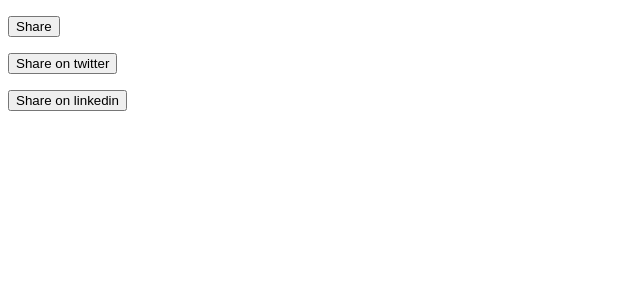
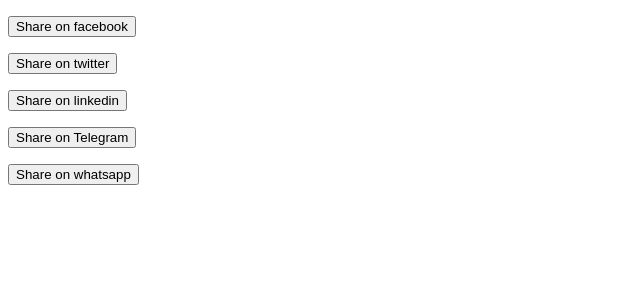
Before and after one commit to mbj36/vue-socialmedia-share, a Vue app: page / in a window 1280 px wide. Shown: the top 300 px of the page, without its empty margins (0-640 px from the left). Built offline with nearby package versions, Linux system fonts and the light colour scheme.

Commit message:
Added whatsapp sharer

```diff
--- a/src/App.vue
+++ b/src/App.vue
@@ -3,6 +3,8 @@
     <facebook url="https://google.com"></facebook>
     <twitter url="https://github.com/mbj36" title="Check me on Github"></twitter>
     <linkedin url="https://google.com"></linkedin>
+    <telegram url="https://github.com/mbj36"></telegram>
+    <whats-app url="https://github.com/mbj36" title="Hello"></whats-app>
   </div>
 </template>
 
@@ -10,13 +12,17 @@
   import Facebook from './components/Facebook.vue';
   import Twitter from './components/Twitter';
   import Linkedin from './components/LinkedIn';
+  import Telegram from './components/Telegram';
+  import WhatsApp from './components/Whatsapp';
 
   export default {
     name: 'app',
     components: {
       Facebook,
       Twitter,
-      Linkedin
+      Linkedin,
+      Telegram,
+      WhatsApp
     }
   };
 </script>
--- a/src/components/Facebook.vue
+++ b/src/components/Facebook.vue
@@ -1,6 +1,6 @@
 <template>
   <p>
-    <button @click="facebookLink(url)">Share</button>
+    <button @click="facebookLink(url)">Share on facebook</button>
   </p>
 </template>
 
--- a/src/components/Telegram.vue
+++ b/src/components/Telegram.vue
@@ -1,17 +1,18 @@
 <template>
     <p>
-        <button @click="telegramLink(url)">Share on Telegram</button>
+        <button @click="telegramLink(url, {title})">Share on Telegram</button>
     </p>
 </template>
 
 <script>
+    import objectToGetParams from '../utils/objectToGetParams';
     export default {
       methods: {
-        telegramLink(url) {
+        telegramLink(url, { title }) {
           window.open(
-            'https://www.twitter.com/share' +
+            'https://telegram.me/share/' +
               objectToGetParams({
-                u: url,
+                url: url,
                 text: title
               }),
             '__blank'
@@ -22,6 +23,10 @@
         url: {
           required: true,
           type: String
+        },
+        title: {
+          required: false,
+          type: String
         }
       }
     };
--- a/src/components/Whatsapp.vue
+++ b/src/components/Whatsapp.vue
@@ -0,0 +1,37 @@
+<template>
+    <p>
+        <button @click="whatsappLink(url, title)">Share on whatsapp</button>
+    </p>
+</template>
+
+<script>
+    import objectToGetParams from '../utils/objectToGetParams';
+    export default {
+      methods: {
+        whatsappLink(url, seperator, title) {
+          window.open(
+            'https://api.whatsapp.com/send' +
+              objectToGetParams({
+                text: title ? title + separator + url : url
+              }),
+            '__blank'
+          );
+        }
+      },
+      props: {
+        url: {
+          required: true,
+          type: String
+        },
+        title: {
+          required: false,
+          type: String
+        }
+      },
+      data() {
+        return {
+          seperator: ' '
+        };
+      }
+    };
+</script>
--- a/src/components/index.js
+++ b/src/components/index.js
@@ -4,10 +4,12 @@
 import WhatsApp from './Whatsapp';
 import LinkedIn from './LinkedIn';
 import Quora from './Quora';
+import Pinterest from './Pinterest';
 
 const components = {
   Facebook,
   Twitter,
+  Pinterest,
   LinkedIn,
   WhatsApp,
   Telegram,
```
Also changed, not shown: src/components/Pinterest.vue (added).
